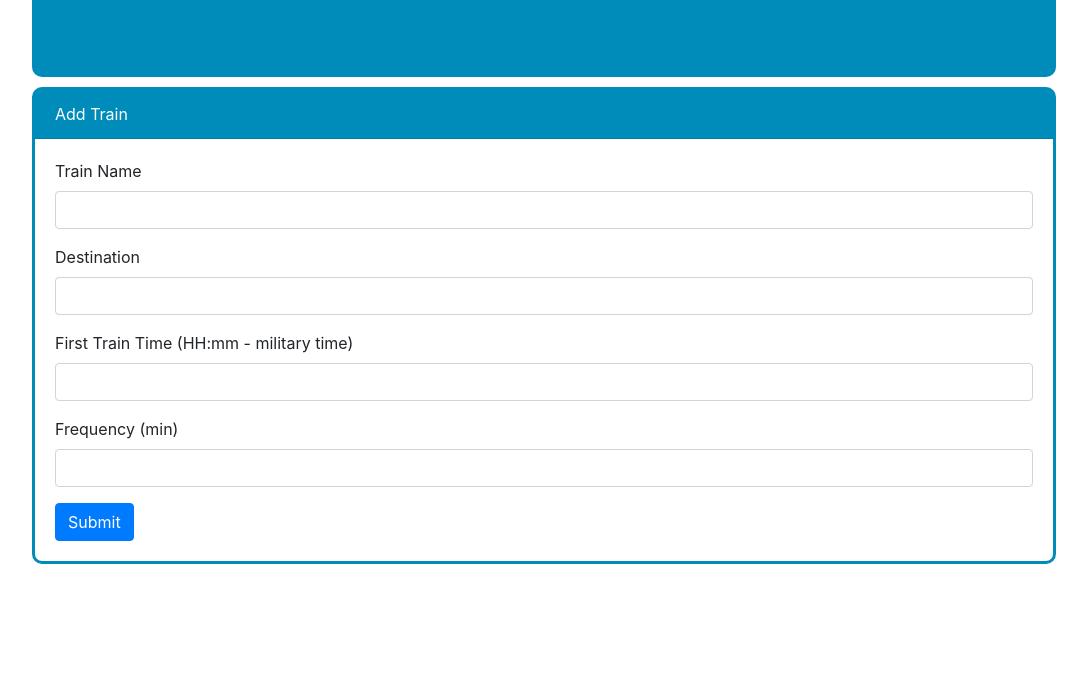
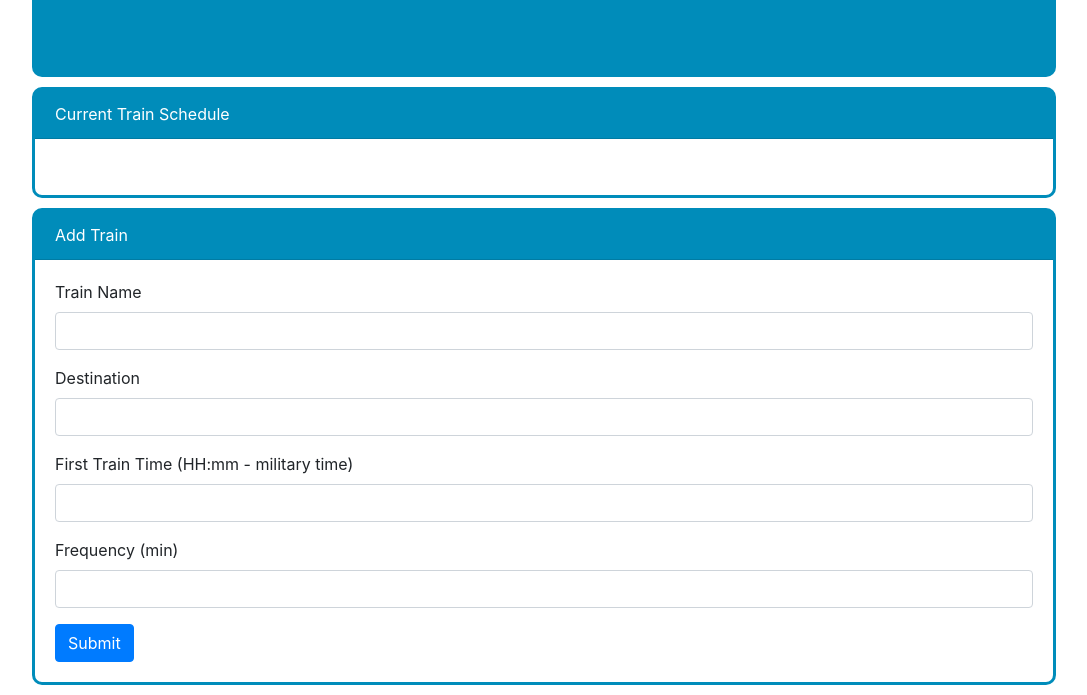
Before and after one commit to cgenel/Train-Scheduler, a plain HTML site: page index.html in a window 1280 px wide. Shown: the part 172-867 px from the top of the page, without its empty margins (18-1105 px from the left). Before the commit the page ends 800 px from the top, so only its background shows below. Drawn offline with nearby package versions, Linux system fonts and the light colour scheme.

Commit message:
creating schedule section

```diff
--- a/assets/css/style.css
+++ b/assets/css/style.css
@@ -20,3 +20,11 @@
   background-color: #008CBA;
   color: white;
 }
+
+.schedule-card {
+  width: 80%;
+  margin: 0 0 10px 50px;
+  border: solid;
+  border-color: #008CBA;
+  border-radius: 10px;
+}
--- a/index.html
+++ b/index.html
@@ -4,7 +4,7 @@
   <meta charset="UTF-8">
   <meta name="viewport" content="width=device-width, initial-scale=1.0">
   <meta http-equiv="X-UA-Compatible" content="ie=edge">
-  <title>Document</title>
+  <title>Train-Time</title>
 
   <link rel="stylesheet" href="https://stackpath.bootstrapcdn.com/bootstrap/4.4.1/css/bootstrap.min.css" integrity="sha384-Vkoo8x4CGsO3+Hhxv8T/Q5PaXtkKtu6ug5TOeNV6gBiFeWPGFN9MuhOf23Q9Ifjh" crossorigin="anonymous">
   <script src="https://code.jquery.com/jquery-3.4.1.slim.min.js" integrity="sha384-J6qa4849blE2+poT4WnyKhv5vZF5SrPo0iEjwBvKU7imGFAV0wwj1yYfoRSJoZ+n" crossorigin="anonymous"></script>
@@ -16,6 +16,14 @@
     <div class="jumbo-container">
       <h1 class="display-4">Anytime is Train Time</h1>
       <p class="lead">Choo Choo. Chee Chee.</p>
+    </div>
+  </div>
+
+  <div class="schedule-card">
+    <div class="card-header">Current Train Schedule</div>
+    <div class="card-body">
+      <h5 class="schedule-card-title"></h5>
+      <p class="schedule-card-text"></p>
     </div>
   </div>
 
```
